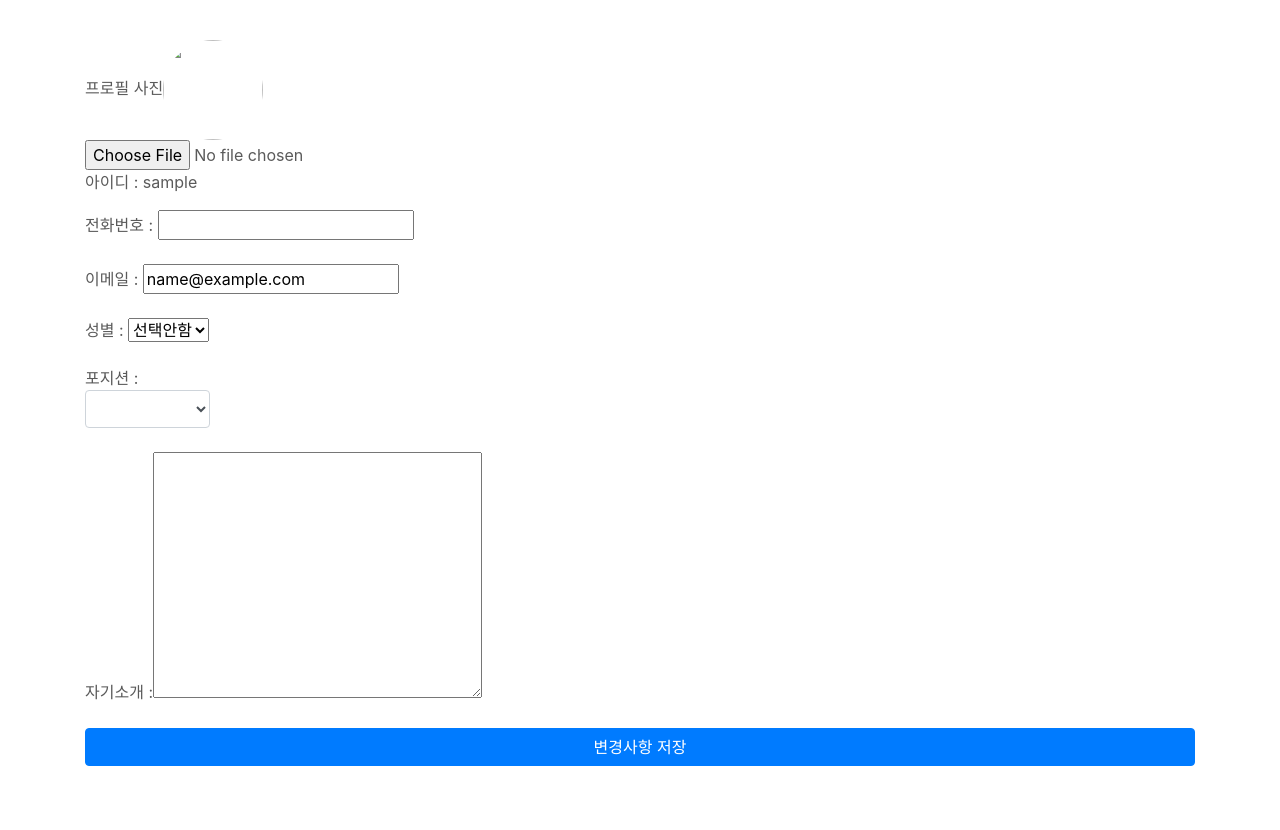
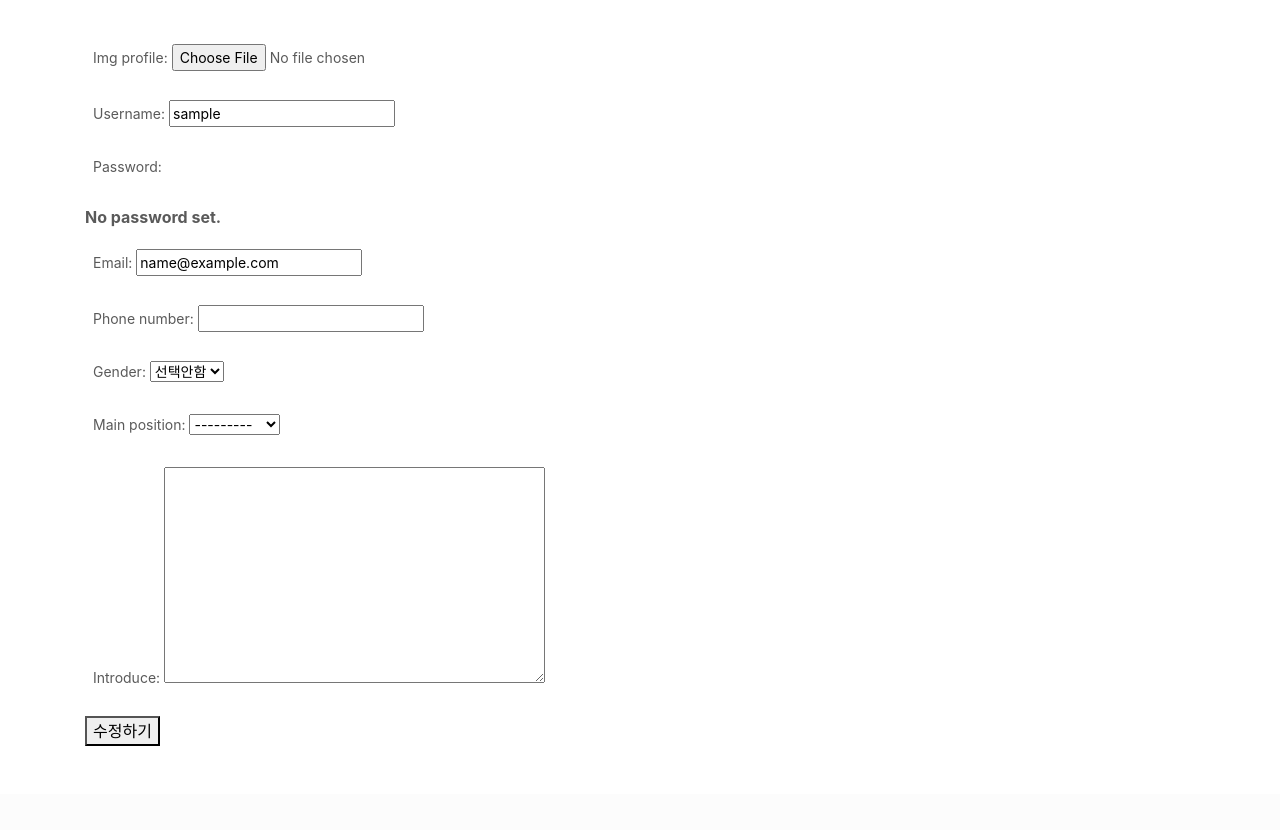
Before and after one commit to SeoulBasketballCourtLocation/Backend, a Django app: page /members/change_profile/ in a window 1280 px wide. Shown: the part 56-886 px from the top of the page. After the commit the page ends 802 px from the top, so only its background shows below. Run offline with Django 3.2, Linux system fonts and the light colour scheme; the visitor is signed in with stand-in values (Sample User, id 1); parts of the project's set-up code (start-up, migrations or seed data) failed here and were passed over; some libraries are stand-ins or nearby versions.

Commit message:
UserChangeForm 이용하여 회원정보수정 구현

```diff
--- a/app/config/settings/base.py
+++ b/app/config/settings/base.py
@@ -53,6 +53,7 @@ INSTALLED_APPS = [
     'courts.apps.CourtsConfig',
     'members.apps.MembersConfig',
     'region.apps.RegionConfig',
+    'games.apps.GamesConfig',
 
     'django.contrib.admin',
     'django.contrib.auth',
--- a/app/members/forms.py
+++ b/app/members/forms.py
@@ -1,10 +1,34 @@
 from django import forms
 from django.contrib.auth import get_user_model
-from django.contrib.auth.forms import UserCreationForm
+from django.contrib.auth.forms import UserCreationForm, UserChangeForm
+from django.views.generic import UpdateView
 
 User = get_user_model()
 
 class SignupForm(UserCreationForm):
     class Meta:
         model = User
-        fields = ('img_profile', 'username', 'password1', 'password2', 'email', 'phone_number', 'gender', 'main_position', 'second_position', 'introduce')
+        fields = ('img_profile',
+                  'username',
+                  'password1',
+                  'password2',
+                  'email',
+                  'phone_number',
+                  'gender',
+                  'main_position',
+                  'second_position',
+                  'introduce'
+                  )
+
+class UpdateProfile(UserChangeForm):
+    class Meta:
+        model = User
+        fields = ('img_profile',
+                  'username',
+                  'password',
+                  'email',
+                  'phone_number',
+                  'gender',
+                  'main_position',
+                  'introduce'
+                  )
--- a/app/members/views.py
+++ b/app/members/views.py
@@ -1,16 +1,9 @@
-import json
-
-import requests
 from django.contrib import messages
 from django.contrib.auth import login, authenticate, logout
 from django.contrib.auth.decorators import login_required
-from django.http import HttpResponse
 from django.shortcuts import render, redirect
 
-from config.settings.production import secrets
-from members import backends
-from members.backends import KakaoBackend
-from members.forms import SignupForm
+from members.forms import SignupForm, UpdateProfile
 
 
 def signup(request):
@@ -22,9 +15,10 @@ def signup(request):
     else:
         form = SignupForm()
     context = {
-        'form':form,
+        'form': form,
     }
     return render(request, 'members/signup.html', context)
+
 
 def login_view(request):
     if request.method == 'POST':
@@ -49,28 +43,25 @@ def logout_view(request):
     logout(request)
     return redirect('index')
 
+
 @login_required(login_url='/members/login/')
 def profile(request):
     return render(request, 'members/profile.html')
 
+
 def change_profile(request):
     if request.method == 'POST':
-        print(request.POST)
-        phone_number = request.POST['phone_number']
-        email = request.POST['email']
-        gender = request.POST['gender']
-        main_position = request.POST['main_position']
-        introduce = request.POST['introduce']
-        user = request.user
-        user.phone_number = phone_number
-        user.email = email
-        user.gender = gender
-        user.main_position = main_position
-        user.introduce = introduce
-        user.save()
-        messages.success(request, '개인정보가 수정되었습니다.')
-        return redirect('profile')
-    return render(request, 'members/change_profile.html')
+        form = UpdateProfile(request.POST, instance=request.user)
+        if form.is_valid():
+            form.save()
+            return redirect('profile')
+    else:
+        form = UpdateProfile(instance=request.user)
+        context = {
+            'form':form,
+        }
+        return render(request, 'members/change_profile.html', context)
+
 
 def kakao_oauth(request):
     code = request.GET.get('code')
--- a/app/templates/members/change_profile.html
+++ b/app/templates/members/change_profile.html
@@ -1,65 +1,16 @@
 {% extends 'base.html' %}
 {% block content %}
     <div class="container mt-5">
-        <form action="" method="POST">
+        <form action="" method="POST" enctype="multipart/form-data">
             {% csrf_token %}
-            <div class="form-group">
-                <label for="img_profile">프로필 사진</label><img class="rounded-circle" src="{{ user.img_profile }}" alt=""
-                                                            width="100px" height="100px">
-                <input type="file" class="form-control-file">
-                <p>아이디 : {{ user.username }}</p>
-                <p><label for="전화번호">전화번호 : <input type="text" value="{{ user.phone_number }}" name="phone_number"></label></p>
-                <p><label for="이메일">이메일 : <input type="text" value="{{ user.email }}" name="email"></label></p>
-                <p><label for="성별">성별 : <select name="" id="">
-                    <option selected="selected">{{ user.get_gender_display }}</option>
-                    {% if user.get_gender_display == '남성' %}
-                        <option value="">여성</option>
-                        <option value="">선택안함</option>
-                    {% else %}
-                        <option value="">남성</option>
-                        <option value="">선택안함</option>
-                    {% endif %}
-                </select></label></p>
-                <p><label for="포지션">포지션 : <select name="" id="" class="form-control">
-                    <option selected="selected">{{ user.get_main_position_display }}</option>
-                    {% if user.get_main_position_display == '포인트 가드' %}
-                        <option value="">슈팅 가드</option>
-                        <option value="">스몰 포워드</option>
-                        <option value="">파워 포워드</option>
-                        <option value="">센터</option>
-                        <option value="">선택 안함</option>
-
-                    {% elif user.get_main_position_display == '슈팅 가드' %}
-                        <option value="">포인트 가드</option>
-                        <option value="">스몰 포워드</option>
-                        <option value="">파워 포워드</option>
-                        <option value="">센터</option>
-                        <option value="">선택 안함</option>
-                    {% elif user.get_main_position_display == '스몰 포워드' %}
-                        <option value="">포인트 가드</option>
-                        <option value="">슈팅 가드</option>
-                        <option value="">파워 포워드</option>
-                        <option value="">센터</option>
-                        <option value="">선택 안함</option>
-                    {% elif user.get_main_position_display == '파워 포워드' %}
-                        <option value="">포인트 가드</option>
-                        <option value="">슈팅 가드</option>
-                        <option value="">스몰 포워드</option>
-                        <option value="">센터</option>
-                        <option value="">선택 안함</option>
-                    {% else %}
-                        <option value="">포인트 가드</option>
-                        <option value="">슈팅 가드</option>
-                        <option value="">스몰 포워드</option>
-                        <option value="">파워 포워드</option>
-                        <option value="">선택 안함</option>
-                    {% endif %}
-
-                </select></label></p>
-                <p><label for="자기소개">자기소개 :<textarea name="" id="" cols="30"
-                                                     rows="10">{{ user.introduce }}</textarea></label></p>
-                <button type="submit" class="btn btn-primary btn-block">변경사항 저장</button>
-            </div>
+            {% for field in form %}
+                    <div class="form-group">
+                        <p class="form-control-sm">{{ field.label_tag }} {{ field }}</p>
+                        {{ field.errors }}
+                    </div>
+            {% endfor %}
+            <button type="submit">수정하기</button>
         </form>
     </div>
+
 {% endblock %}
--- a/app/templates/members/profile.html
+++ b/app/templates/members/profile.html
@@ -1,7 +1,7 @@
 {% extends 'base.html' %}
 {% block content %}
     <div class="container mt-5">
-        <img class="rounded-circle" src="{{ user.img_profile }}" alt="" width="100px" height="100px">
+        <p><img class="rounded-circle" src="{{ user.img_profile }}" alt="" width="100px" height="100px"></p>
         <p>아이디 : {{ user.username }}</p>
         <p>전화번호 : {{ user.phone_number }}</p>
         <p>이메일 : {{ user.email }}</p>
```
Also changed, not shown: app/templates/courts/courts_list.html (+6 -2 lines).
